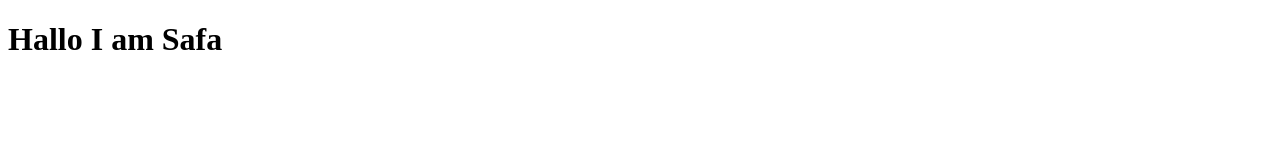
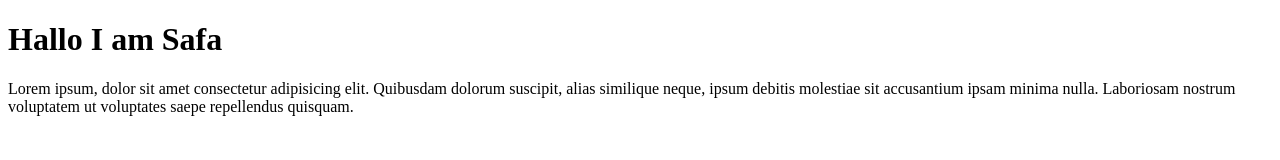
Before and after one commit to Safa-14/First-Project, a plain HTML site: page index.html in a window 1280 px wide. Drawn offline with Linux system fonts and the light colour scheme.

Commit message:
paragraph

```diff
--- a/index.html
+++ b/index.html
@@ -8,5 +8,7 @@
 </head>
 <body>
     <h1>Hallo I am Safa</h1>
+    <p>Lorem ipsum, dolor sit amet consectetur adipisicing elit. Quibusdam dolorum suscipit, alias similique neque, ipsum debitis molestiae sit accusantium ipsam minima nulla. Laboriosam nostrum voluptatem ut voluptates saepe repellendus quisquam.</p>
+
 </body>
 </html>
```
